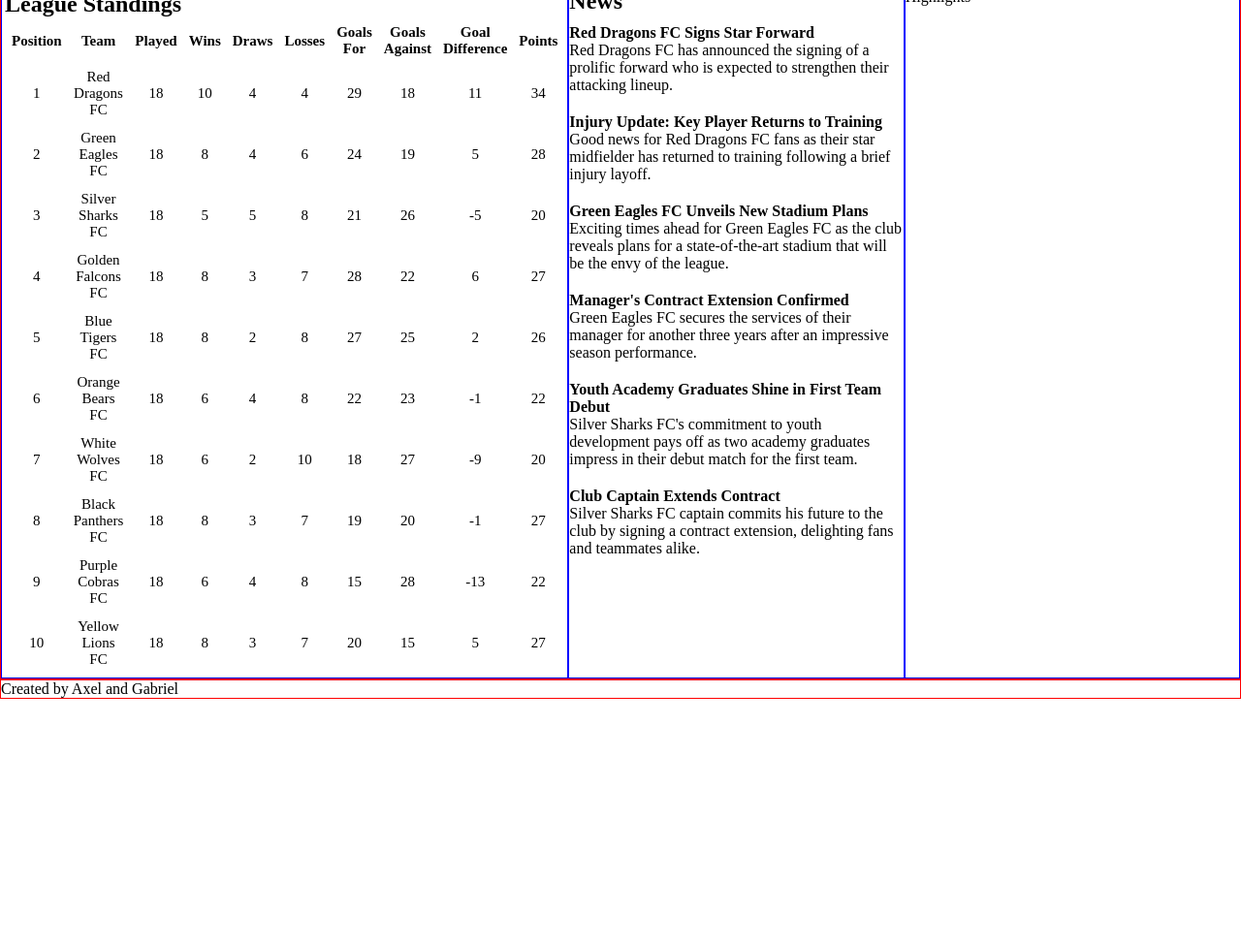
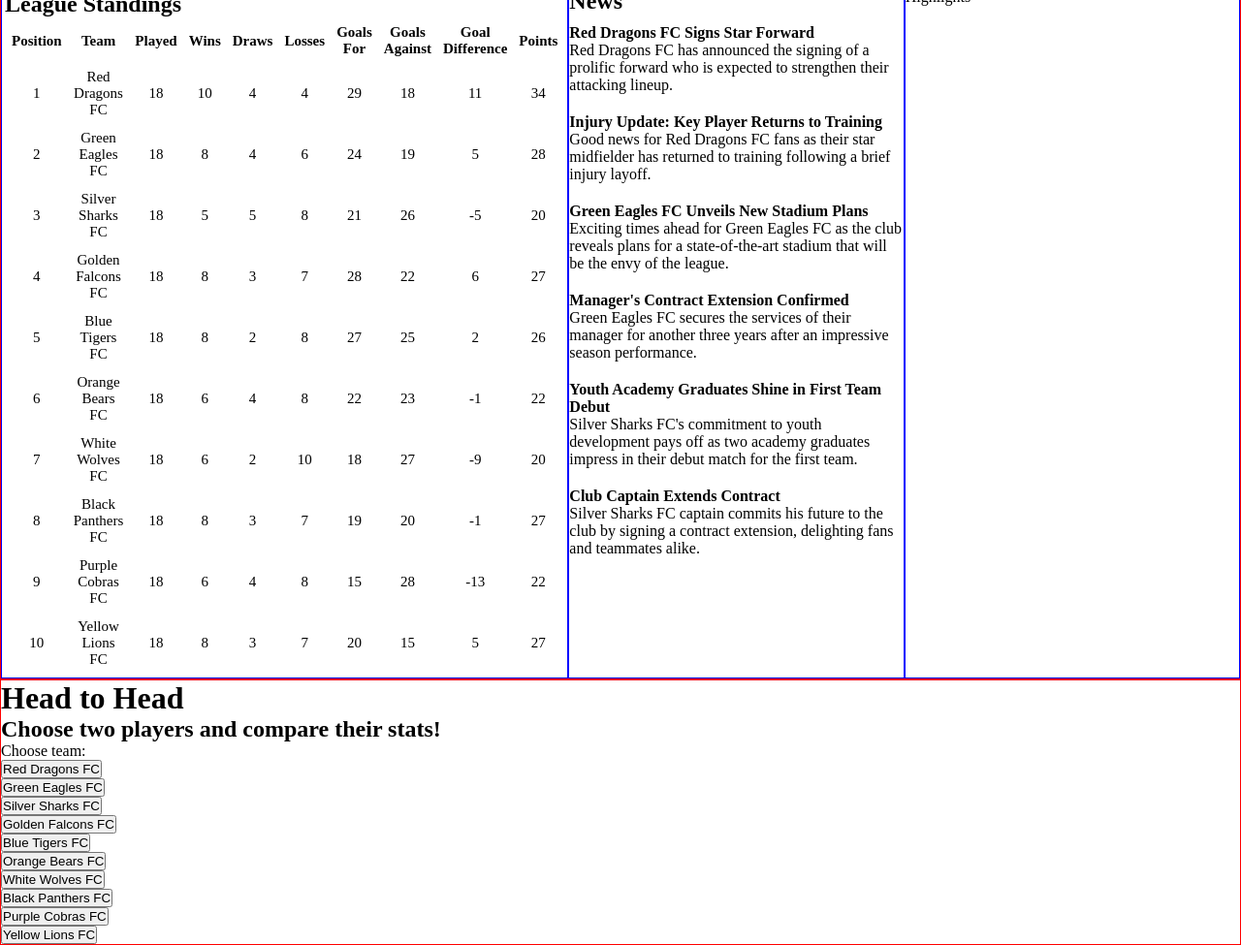
Before and after one commit to Axelskold93/Axelskold93.github.io, a plain HTML site: page index.html in a window 1280 px wide. Shown: the part 53-1028 px from the top of the page at 97% size. Before the commit the page ends 800 px from the top, so only its background shows below. Drawn offline with nearby package versions, Linux system fonts and the light colour scheme.

Commit message:
Started implementing head2head method

```diff
--- a/index.html
+++ b/index.html
@@ -12,7 +12,6 @@
     <div id="app">
         <header>
         <h1 class="heading">FootballApp</h1>
-        <label> <button>Head2Head</button></label>
     </header>
     <main>
         <article id="table">
@@ -58,7 +57,21 @@
         <article id="highlights">Highlights</article>
     </main>
     <footer>
-        <p id="creators">Created by Axel and Gabriel</p>
+        <div class="head-to-head">
+            <h1>Head to Head</h1>
+            <h2>Choose two players and compare their stats!</h2>
+            <p>Choose team:</p>
+            <ul class="team-list">
+                <li v-for="team in teams">
+                    <button @click="togglePlayersList(team)">
+                     {{ team.name }}</button>
+                <ul v-if="team.showPlayersList">
+                    <li v-for="player in team.players">{{ player.name }}</li>
+                </ul>
+            </li>
+
+            </ul>
+        </div>
     </footer>
     </div>
 </body>
--- a/main.js
+++ b/main.js
@@ -7,6 +7,7 @@ Vue.createApp({
         })
         .then(data => {
           this.teams = data.teams;
+
         })
 
         fetch('./teamnews.json')
@@ -23,7 +24,11 @@ Vue.createApp({
    },
    calculatePoints(team) {
        return team.wins * 3 + team.draws;
+   },
+   togglePlayersList(team) {
+    return team.showPlayersList = !team.showPlayersList;
    }
+
 
     },
     computed: {
--- a/season.json
+++ b/season.json
@@ -69,7 +69,9 @@
           "yellow_cards": 2,
           "red_cards": 0
         }
-      ]
+      ],
+      "showPlayersList": false
+
     },
     {
       "name": "Green Eagles FC",
```
